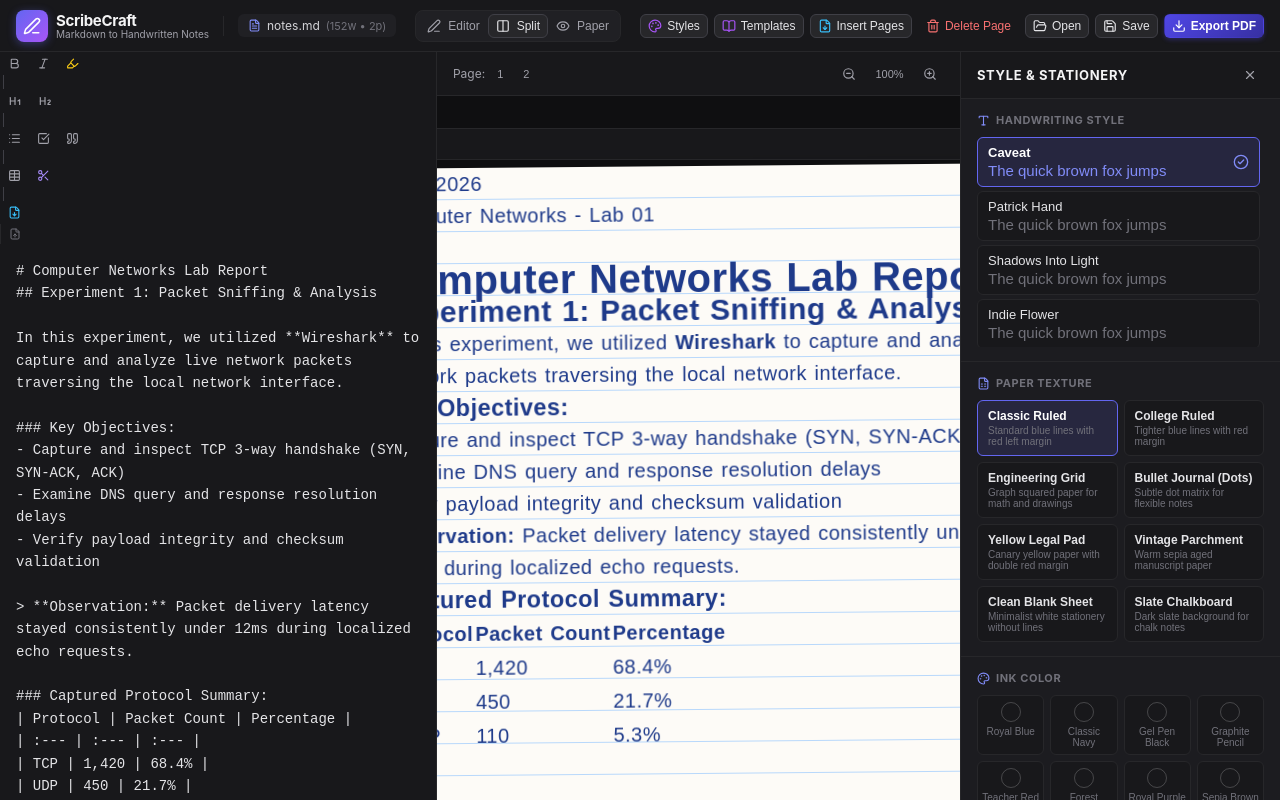
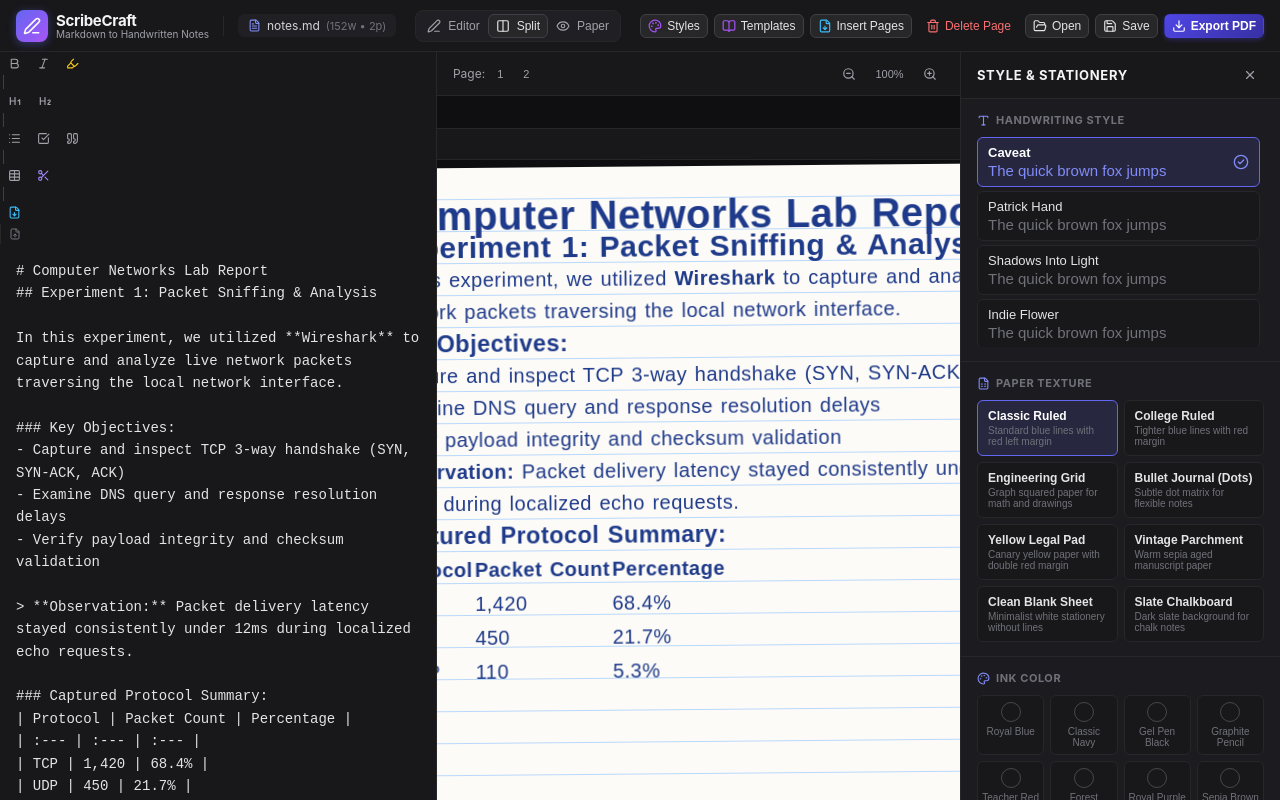
Before and after one commit to Abdullah-Developer68/handwriting-converter, a React (Vite) app: page / in a window 1280 px wide. Built offline with nearby package versions, Linux system fonts and the light colour scheme; a web font is replaced by a local one.

Commit message:
fix: remove hardcoded header subject/date and allow custom configuration in styles

```diff
--- a/src/renderer/App.tsx
+++ b/src/renderer/App.tsx
@@ -27,9 +27,9 @@ const DEFAULT_SETTINGS: HandwritingSettings = {
   showMarginLine: true,
   marginLineWidth: 70,
   showHoles: true,
-  showHeader: true,
-  headerDate: new Date().toLocaleDateString('en-US', { month: 'short', day: 'numeric', year: 'numeric' }),
-  headerSubject: 'Computer Networks - Lab 01',
+  showHeader: false,
+  headerDate: '',
+  headerSubject: '',
   showPageNumbers: true,
   pageNumberStyle: 'x-of-y',
 };
--- a/src/renderer/components/PaperPreview.tsx
+++ b/src/renderer/components/PaperPreview.tsx
@@ -248,20 +248,20 @@ export const PaperPreview: React.FC<PaperPreviewProps> = ({
                   )}
 
                   {/* Header (Date & Subject) */}
-                  {settings?.showHeader && (
+                  {settings?.showHeader && (Boolean(settings?.headerDate) || Boolean(settings?.headerSubject)) && (
                     <div className="paper-header">
+                      {settings?.headerDate && (
                         <div className="paper-header-date">
                           <span>Date: </span>
-                        <span className="paper-header-value">
-                          {settings?.headerDate || new Date().toLocaleDateString('en-US', { month: 'short', day: 'numeric', year: 'numeric' })}
-                        </span>
+                          <span className="paper-header-value">{settings.headerDate}</span>
                         </div>
+                      )}
+                      {settings?.headerSubject && (
                         <div className="paper-header-subject">
                           <span>Subject: </span>
-                        <span className="paper-header-value">
-                          {settings?.headerSubject || 'Notes'}
-                        </span>
+                          <span className="paper-header-value">{settings.headerSubject}</span>
                         </div>
+                      )}
                     </div>
                   )}
 
--- a/src/renderer/components/StyleToolbar.tsx
+++ b/src/renderer/components/StyleToolbar.tsx
@@ -339,7 +339,7 @@ export const StyleToolbar: React.FC<StyleToolbarProps> = ({ settings, onChange,
         </label>
 
         {/* Header date/subject toggle */}
-        <label style={{ display: 'flex', alignItems: 'center', justifyContent: 'space-between', marginBottom: '10px', cursor: 'pointer' }}>
+        <label style={{ display: 'flex', alignItems: 'center', justifyContent: 'space-between', marginBottom: settings.showHeader ? '6px' : '10px', cursor: 'pointer' }}>
           <span style={{ fontSize: '12px', color: '#e4e4e7' }}>Header Date & Subject</span>
           <input
             type="checkbox"
@@ -348,6 +348,41 @@ export const StyleToolbar: React.FC<StyleToolbarProps> = ({ settings, onChange,
             style={{ accentColor: '#6366f1' }}
           />
         </label>
+
+        {settings.showHeader && (
+          <div style={{ display: 'flex', flexDirection: 'column', gap: '6px', marginBottom: '10px', paddingLeft: '8px', borderLeft: '2px solid #3f3f46' }}>
+            <input
+              type="text"
+              placeholder="Subject (leave blank for none)"
+              value={settings.headerSubject || ''}
+              onChange={(e) => onChange({ headerSubject: e.target.value })}
+              style={{
+                backgroundColor: '#18181b',
+                border: '1px solid #27272a',
+                borderRadius: '4px',
+                color: '#f4f4f5',
+                fontSize: '11px',
+                padding: '4px 8px',
+                outline: 'none',
+              }}
+            />
+            <input
+              type="text"
+              placeholder="Date (leave blank for none)"
+              value={settings.headerDate || ''}
+              onChange={(e) => onChange({ headerDate: e.target.value })}
+              style={{
+                backgroundColor: '#18181b',
+                border: '1px solid #27272a',
+                borderRadius: '4px',
+                color: '#f4f4f5',
+                fontSize: '11px',
+                padding: '4px 8px',
+                outline: 'none',
+              }}
+            />
+          </div>
+        )}
 
         {/* Show Page Numbers */}
         <label style={{ display: 'flex', alignItems: 'center', justifyContent: 'space-between', cursor: 'pointer' }}>
```
Lines whose indentation alone changed are shown as unchanged.
